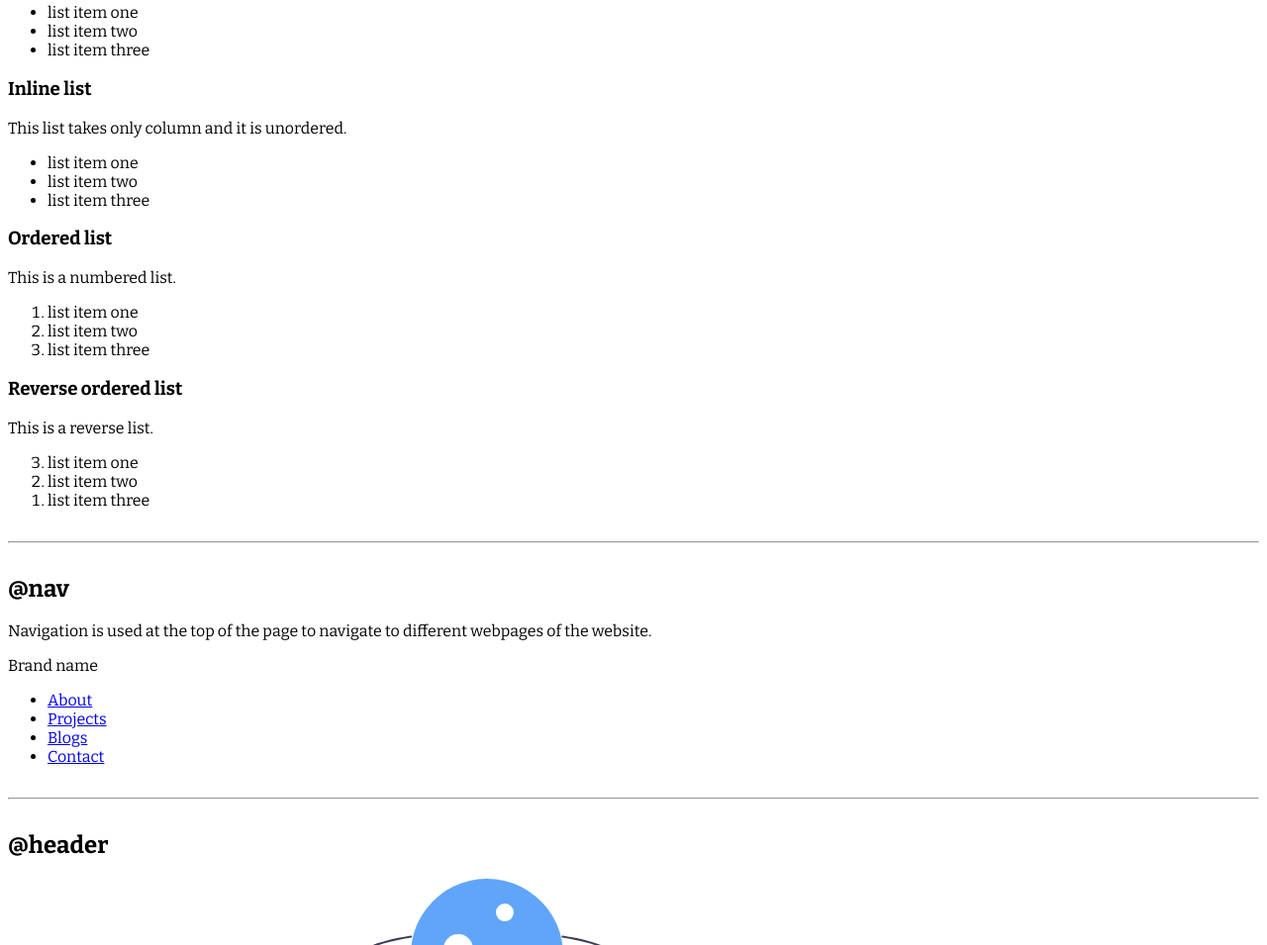
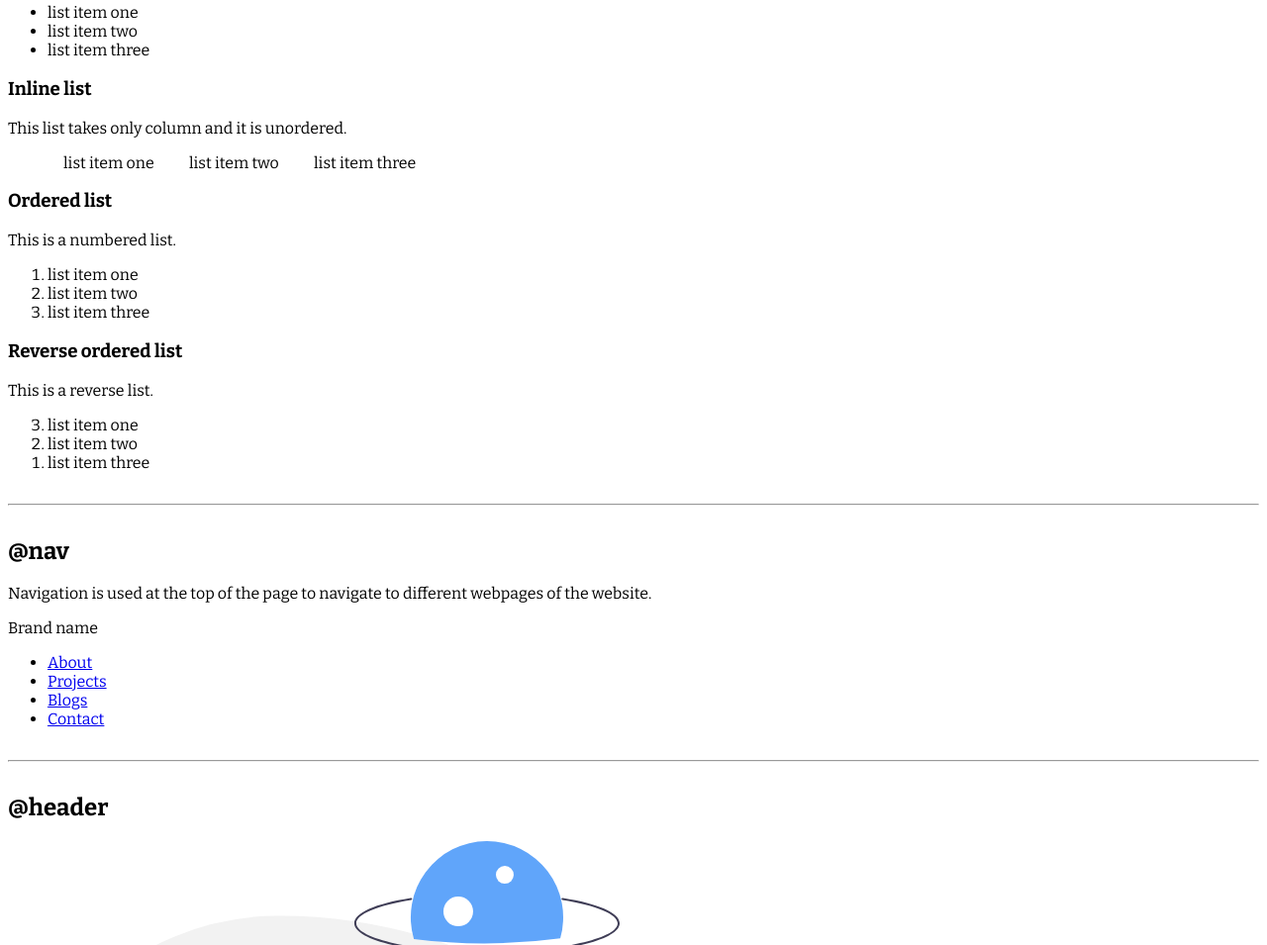
Before and after one commit to ritika99/component-library, a plain HTML site: page index.html in a window 1280 px wide. Shown: the part 983-1938 px from the top of the page at 99% size. Drawn offline with nearby package versions, Linux system fonts and the light colour scheme.

Commit message:
style: lists

```diff
--- a/index.html
+++ b/index.html
@@ -57,7 +57,7 @@
 
     <h3>Unordered list</h3>
     <p>We can remove bullets with CSS.</p>
-    <ul>
+    <ul class="">
         <li>list item one</li>
         <li>list item two</li>
         <li>list item three</li>
@@ -66,9 +66,9 @@
     <h3>Inline list</h3>
     <p>This list takes only column and it is unordered.</p>
     <ul>
-        <li>list item one</li>
-        <li>list item two</li>
-        <li>list item three</li>
+        <li class="list-item-inline">list item one</li>
+        <li class="list-item-inline">list item two</li>
+        <li class="list-item-inline">list item three</li>
     </ul>
 
     <h3>Ordered list</h3>
--- a/styles.css
+++ b/styles.css
@@ -44,3 +44,13 @@ hr {
 }
 
 /* BEM naming conventions in CSS */
+
+/* lists */
+.list-non-bullet {
+    list-style: none;
+}
+
+.list-item-inline {
+    display: inline;
+    padding: 0rem 1rem;
+}
```
